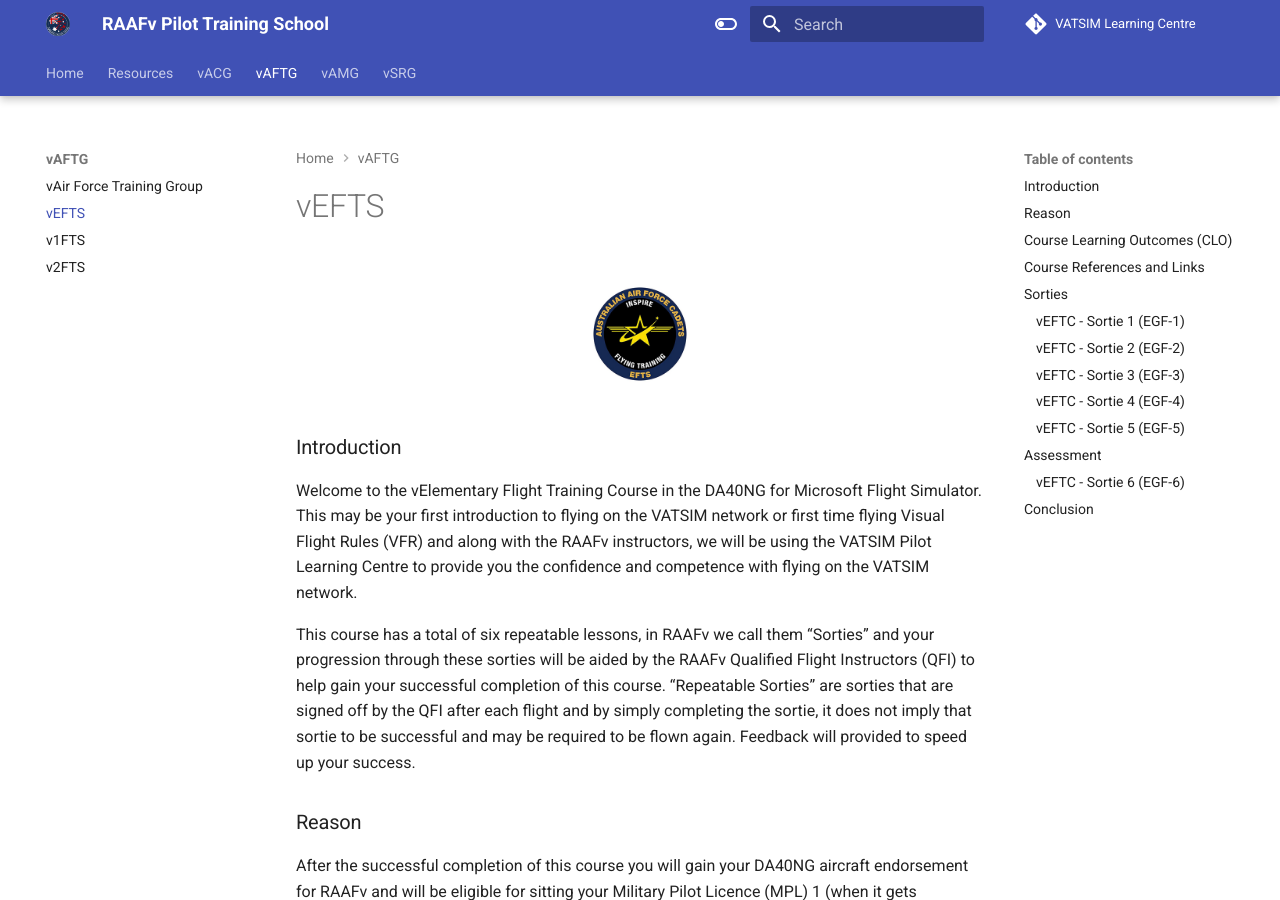
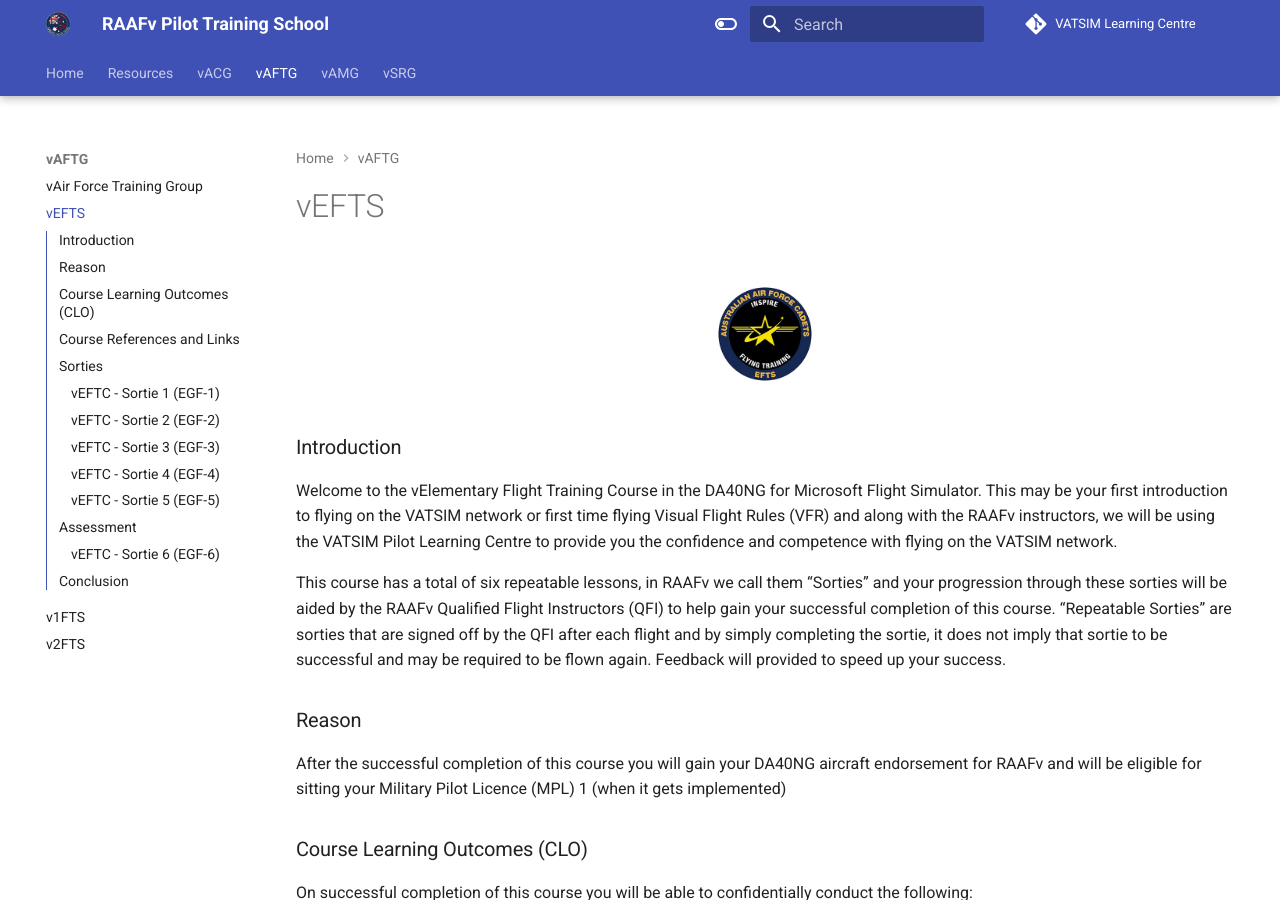
Before and after one commit to RAAFvirtual/pilot-training-school, an MkDocs documentation site: the page built from docs/vAFTG/AFTG1vEFTS.md, in a window 1280 px wide and 900 px high. Built offline with MkDocs 1.6.1 and Material for MkDocs 9.7.7, drawn with Linux system fonts in a browser that asks for light colours; some of the changed lines change nothing that is shown.

Commit message:
vEFTS DA40

```diff
--- a/docs/vAFTG/AFTG1vEFTS.md
+++ b/docs/vAFTG/AFTG1vEFTS.md
@@ -25,7 +25,7 @@
 
 ### Course References and Links
 * RAAFv OPMAN
-* DA40NG Checklist
+* <a href="https://1drv.ms/i/s!Ag-Zb3q7TOEgguBVaG5QgH_jaEwVgg?e=gOg3aa" target="_blank">DA40NG Checklist</a>
 * RAAFv Base East Sale Scenery
 
 ---
--- a/mkdocs.yml
+++ b/mkdocs.yml
@@ -10,6 +10,7 @@
     - navigation.sections
     - nagivation.expand
     - navigation.path
+    - toc.integrate
     - navigation.top
     - search.suggest
     - search.highlight
```
